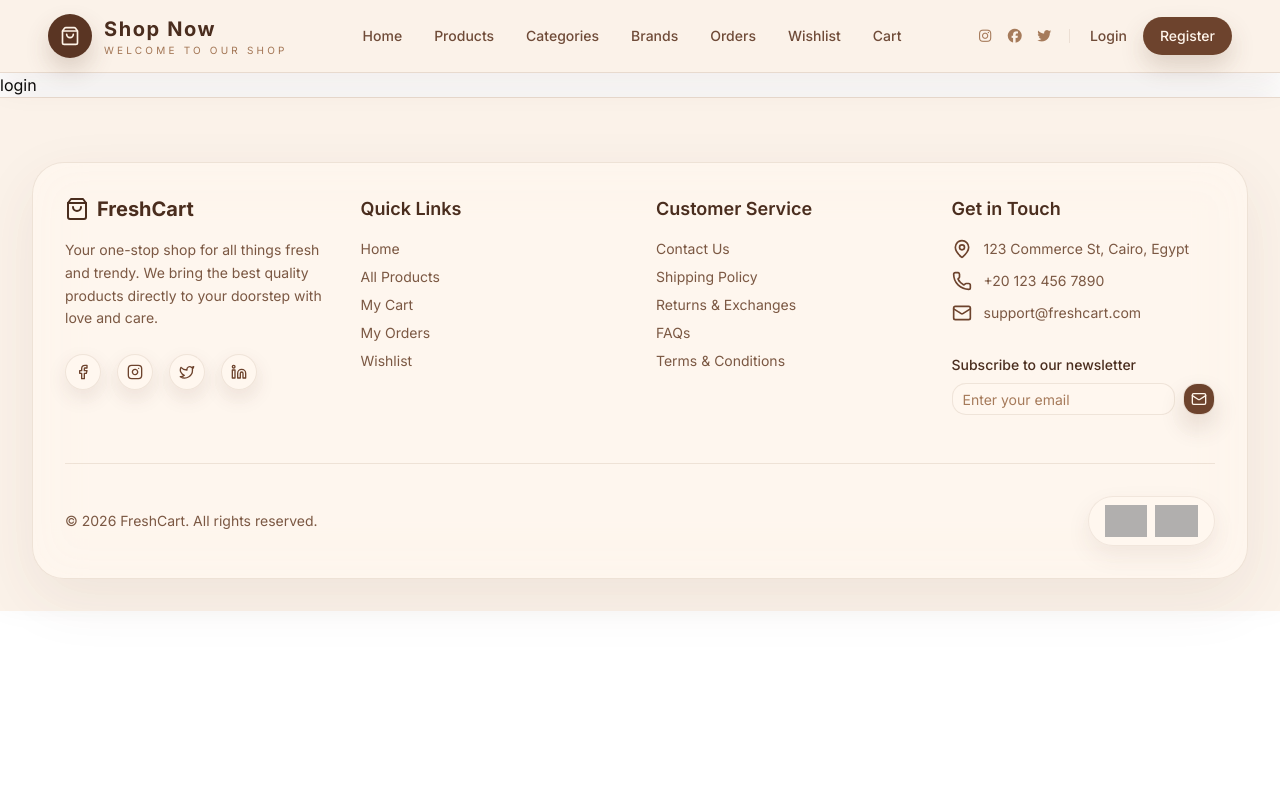
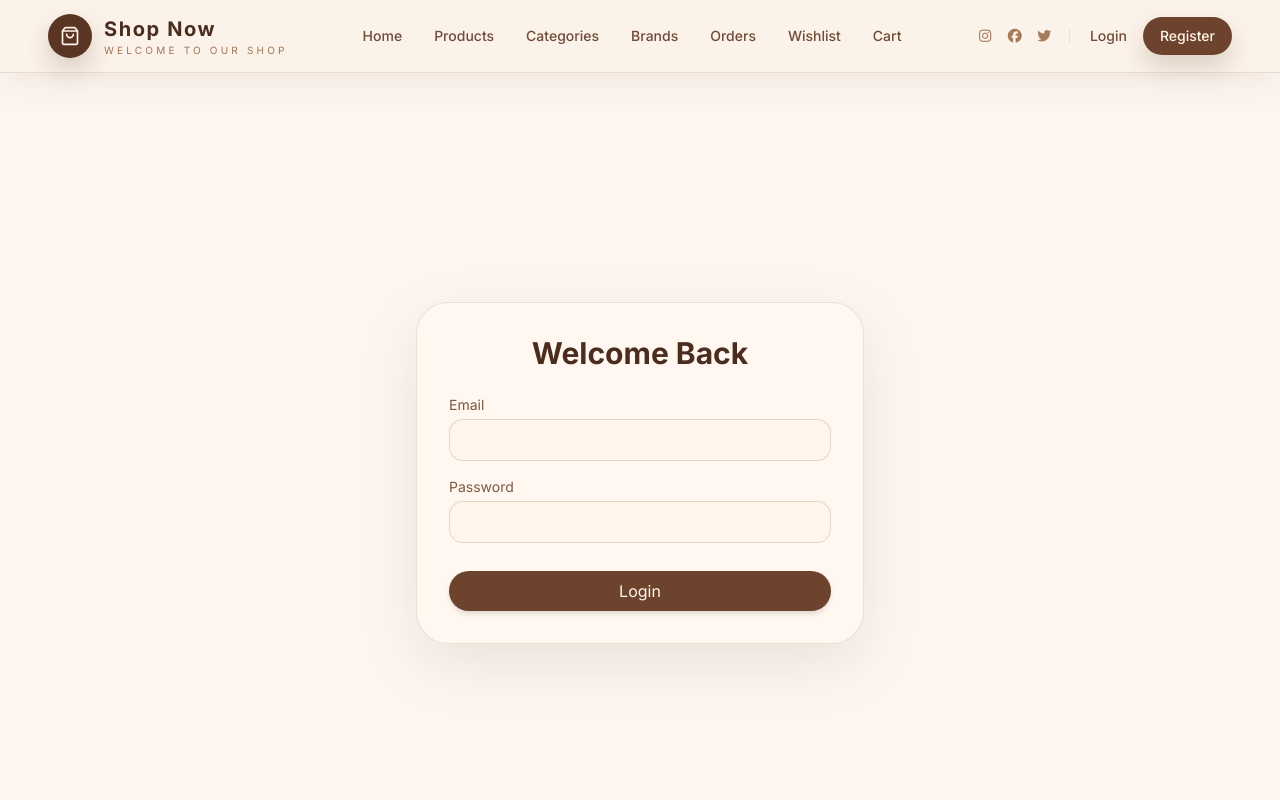
Before and after one commit to alighareeb01/e-commerce-Next.js, a Next.js app: page /login in a window 1280 px wide. Shown: the top 800 px of the page. Built offline with nearby package versions, Linux system fonts and the light colour scheme; grey boxes are pictures that could not be loaded.

Commit message:
added static login page

```diff
--- a/src/app/login/page.tsx
+++ b/src/app/login/page.tsx
@@ -1,5 +1,80 @@
+"use client";
+
+import { zodResolver } from "@hookform/resolvers/zod";
 import React from "react";
+import { useForm } from "react-hook-form";
+import { z } from "zod";
 
-export default function login() {
-  return <div>login</div>;
+const loginSchema = z.object({
+  email: z.string().email("Please enter a valid email"),
+  password: z
+    .string()
+    .min(6, "Password must be at least 6 characters")
+    .max(50, "Password must be at most 50 characters"),
+});
+
+type LoginFormData = z.infer<typeof loginSchema>;
+
+export default function Login() {
+  const { register, handleSubmit, formState } = useForm<LoginFormData>({
+    defaultValues: {
+      email: "",
+      password: "",
+    },
+    resolver: zodResolver(loginSchema),
+  });
+
+  function loginFun(data: LoginFormData) {
+    console.log(data);
+  }
+
+  return (
+    <section className="min-h-screen flex items-center justify-center bg-[#fdf6f0] px-4">
+      <div className="w-full max-w-md rounded-[2rem] border border-[#7a5036]/15 bg-[rgba(255,248,240,0.9)] p-8 shadow-[0_20px_60px_rgba(90,53,35,0.1)] backdrop-blur-xl">
+        <h2 className="text-3xl font-bold text-center text-[#4a2d1e] mb-6">
+          Welcome Back
+        </h2>
+
+        <form onSubmit={handleSubmit(loginFun)} className="flex flex-col gap-4">
+          {/* Email */}
+          <div className="flex flex-col gap-1">
+            <label className="text-sm text-[#7b5843]">Email</label>
+            <input
+              type="email"
+              className="rounded-lg border border-[#7a5036]/20 bg-[#fff5eb] px-3 py-2 outline-none focus:border-[#6d432d]"
+              {...register("email")}
+            />
+            {formState.errors.email && (
+              <p className="text-xs text-red-500">
+                {formState.errors.email.message}
+              </p>
+            )}
+          </div>
+
+          {/* Password */}
+          <div className="flex flex-col gap-1">
+            <label className="text-sm text-[#7b5843]">Password</label>
+            <input
+              type="password"
+              className="rounded-lg border border-[#7a5036]/20 bg-[#fff5eb] px-3 py-2 outline-none focus:border-[#6d432d]"
+              {...register("password")}
+            />
+            {formState.errors.password && (
+              <p className="text-xs text-red-500">
+                {formState.errors.password.message}
+              </p>
+            )}
+          </div>
+
+          {/* Button */}
+          <button
+            type="submit"
+            className="mt-3 rounded-full bg-[#6d432d] py-2 text-[#fff5eb] shadow-md transition-all hover:bg-[#7b4f36] hover:-translate-y-0.5"
+          >
+            Login
+          </button>
+        </form>
+      </div>
+    </section>
+  );
 }
```
